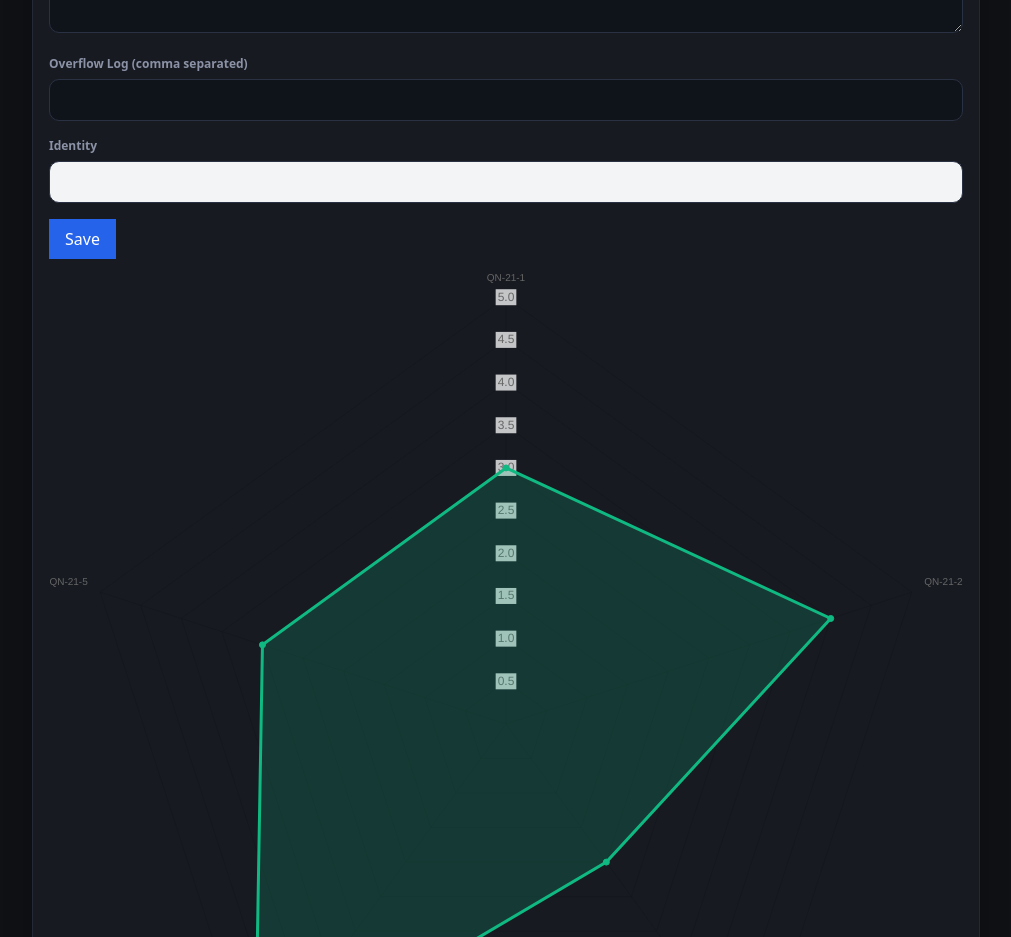
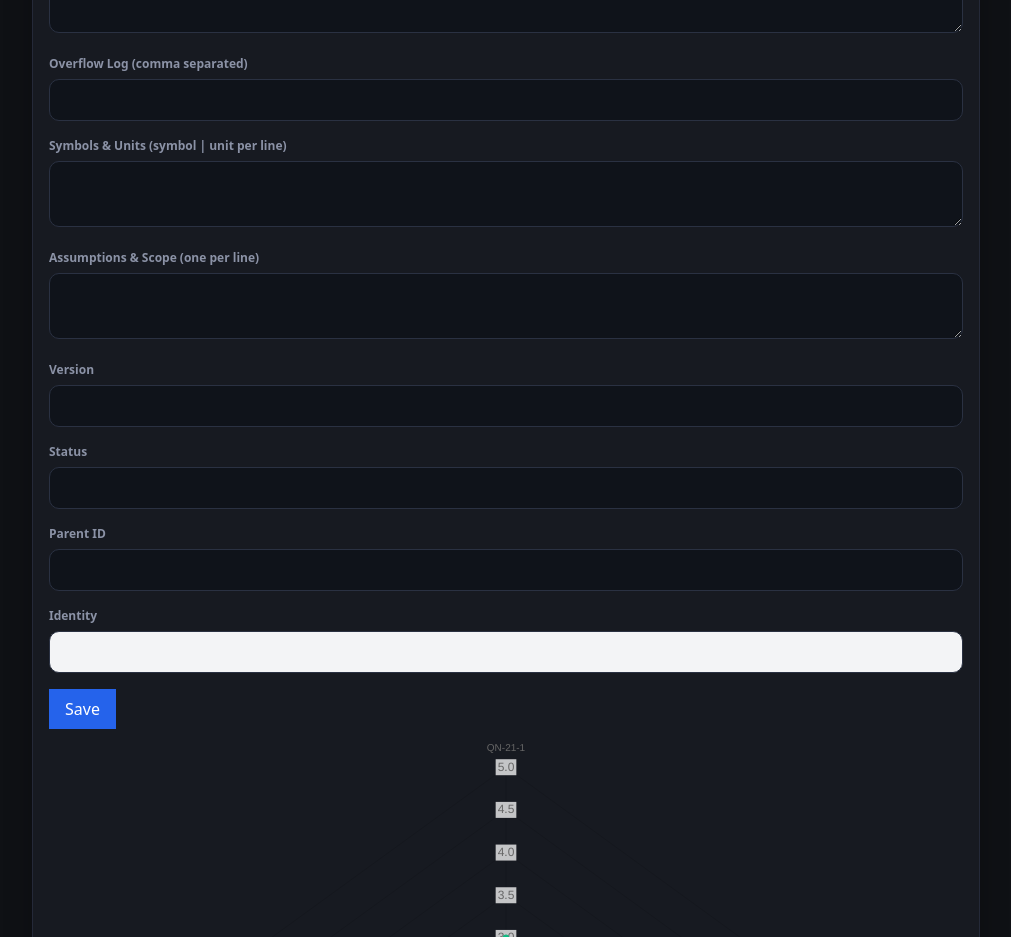
Before and after one commit to osamaalhulays/qaadi-live, a Next.js app: page /secretary in a window 1280 px wide. Shown: the part 980-1917 px from the top of the page, without its empty margins (134-1145 px from the left). Built offline with nearby package versions, Linux system fonts and the light colour scheme.

Commit message:
feat: expand secretary form fields

```diff
--- a/src/components/SecretaryFinalUI.tsx
+++ b/src/components/SecretaryFinalUI.tsx
@@ -16,6 +16,11 @@ export default function SecretaryFinalUI() {
   const [limitationsRisks, setLimitationsRisks] = useState("");
   const [references, setReferences] = useState("");
   const [overflow, setOverflow] = useState("");
+  const [symbolsUnits, setSymbolsUnits] = useState("");
+  const [assumptionsScope, setAssumptionsScope] = useState("");
+  const [version, setVersion] = useState("");
+  const [status, setStatus] = useState("");
+  const [parentId, setParentId] = useState("");
   const [identity, setIdentity] = useState("");
   const [error, setError] = useState<string | null>(null);
 
@@ -49,6 +54,17 @@ export default function SecretaryFinalUI() {
         .split(",")
         .map((o) => o.trim())
         .filter(Boolean),
+      symbols_units: symbolsUnits
+        .split("\n")
+        .map((s) => s.trim())
+        .filter(Boolean),
+      assumptions_scope: assumptionsScope
+        .split("\n")
+        .map((a) => a.trim())
+        .filter(Boolean),
+      version: version.trim(),
+      status: status.trim(),
+      parent_id: parentId.trim(),
     };
     const url = "/api/secretary";
     const headers = { "Content-Type": "application/json" };
@@ -152,6 +168,53 @@ export default function SecretaryFinalUI() {
         />
       </div>
       <div>
+        <label className="block font-semibold">
+          Symbols &amp; Units (symbol | unit per line)
+        </label>
+        <textarea
+          value={symbolsUnits}
+          onChange={(e) => setSymbolsUnits(e.target.value)}
+          className="w-full border p-2"
+        />
+      </div>
+      <div>
+        <label className="block font-semibold">
+          Assumptions &amp; Scope (one per line)
+        </label>
+        <textarea
+          value={assumptionsScope}
+          onChange={(e) => setAssumptionsScope(e.target.value)}
+          className="w-full border p-2"
+        />
+      </div>
+      <div>
+        <label className="block font-semibold">Version</label>
+        <input
+          type="text"
+          value={version}
+          onChange={(e) => setVersion(e.target.value)}
+          className="w-full border p-2"
+        />
+      </div>
+      <div>
+        <label className="block font-semibold">Status</label>
+        <input
+          type="text"
+          value={status}
+          onChange={(e) => setStatus(e.target.value)}
+          className="w-full border p-2"
+        />
+      </div>
+      <div>
+        <label className="block font-semibold">Parent ID</label>
+        <input
+          type="text"
+          value={parentId}
+          onChange={(e) => setParentId(e.target.value)}
+          className="w-full border p-2"
+        />
+      </div>
+      <div>
         <label className="block font-semibold">Identity</label>
         <input
           type="text"
```
Also changed, not shown: 1 other file (tests, documents, lock files or other folders).
